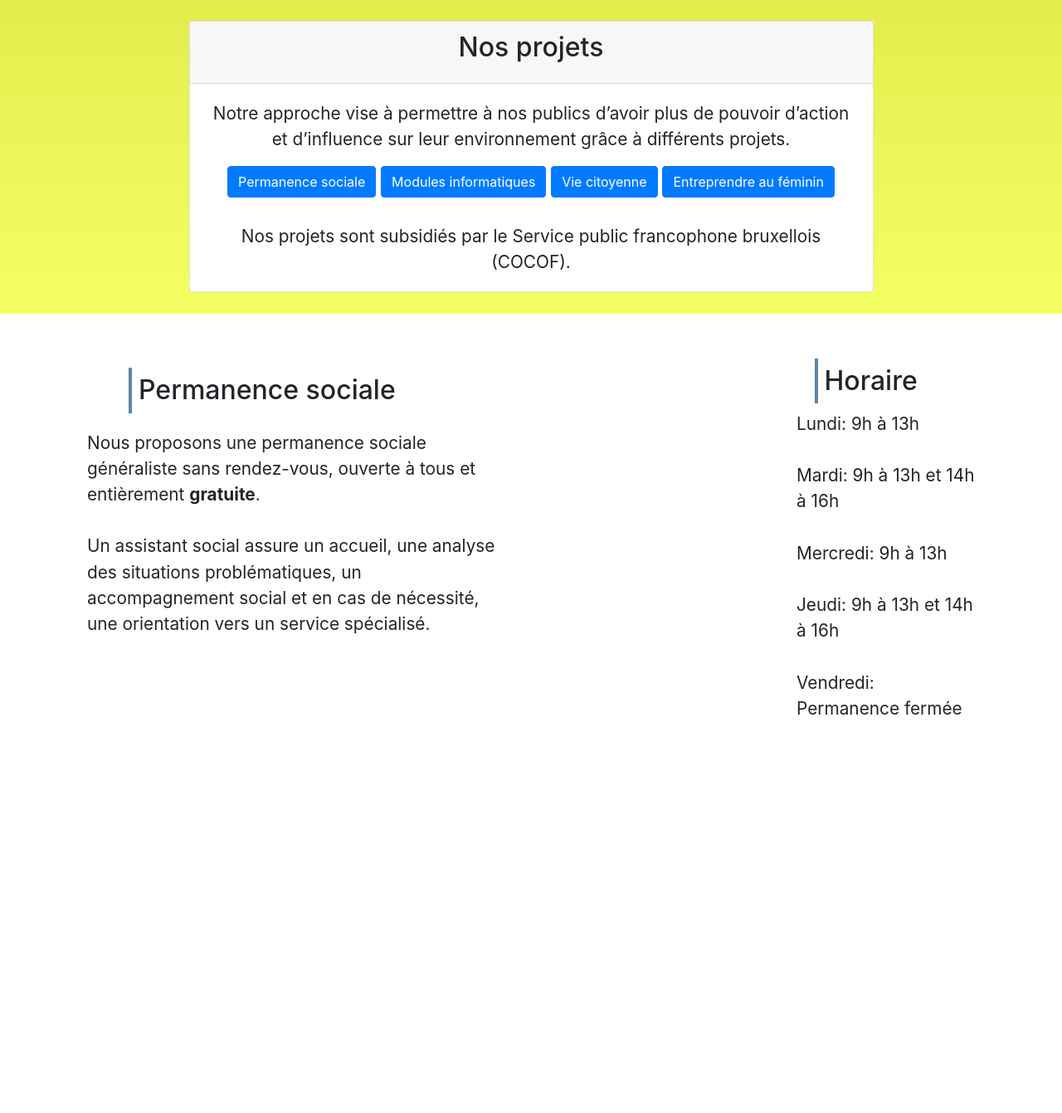
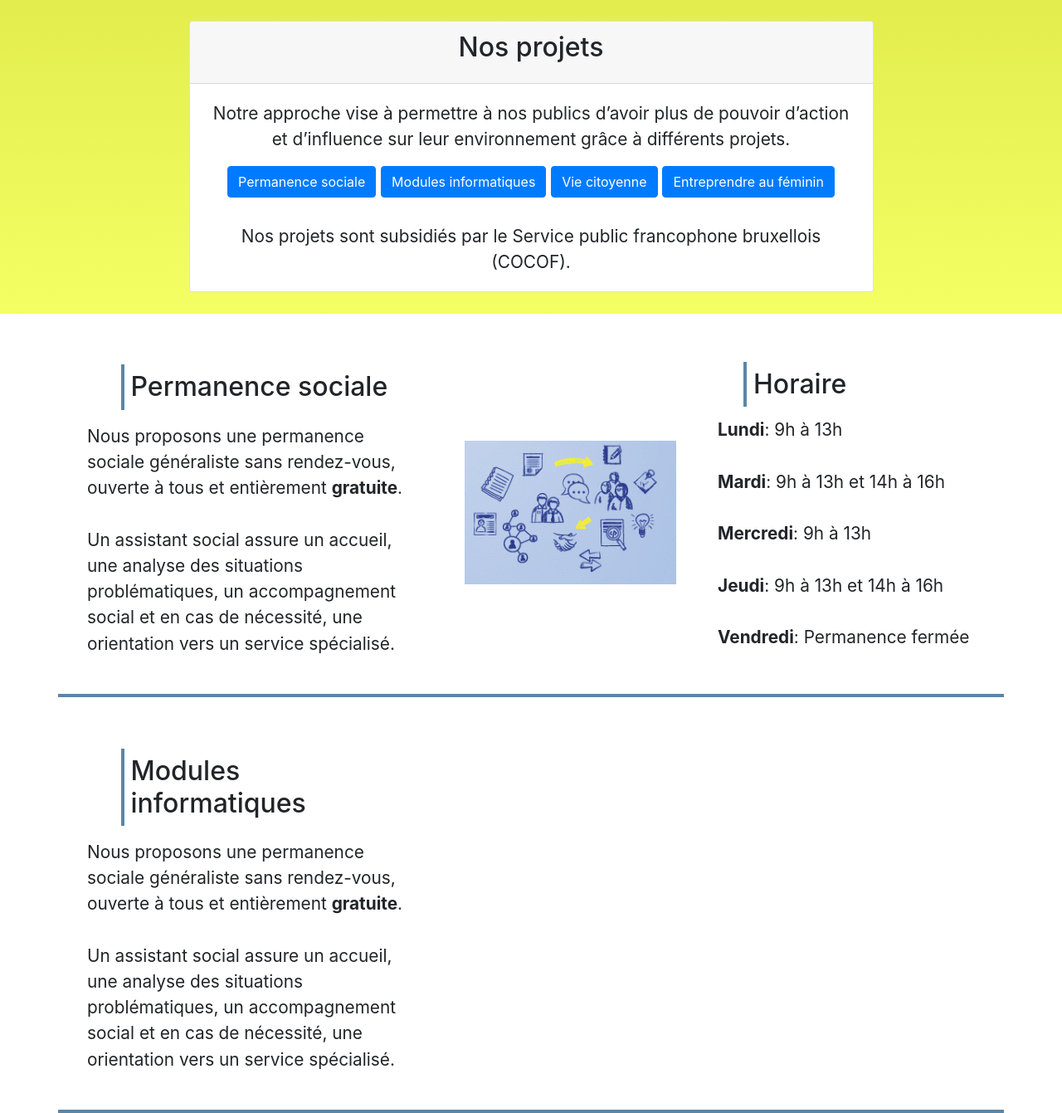
Before and after one commit to RomainVandevoorde/multipage-website-in-php, a PHP site: page /projets.php in a window 1280 px wide. Shown: the part 244-1585 px from the top of the page at 83% size. Before the commit the page ends 1105 px from the top, so only its background shows below. Run offline with PHP 8.4, Linux system fonts and the light colour scheme.

Commit message:
ProjetsPermSocEnd

```diff
--- a/assets/style/style.css
+++ b/assets/style/style.css
@@ -51,7 +51,7 @@ body {
  padding-bottom: 15%;
 }
 
-.projetsTitle {
+.proTitle {
   border-left: solid #5b86a8 4px;
   margin-left: 10%;
   margin-top: 4%;
@@ -59,11 +59,18 @@ body {
   padding: 0.5rem;
 }
 
-.projetsCard {
+.proCard {
   border: none;
 }
 
-#PermSoc {
-  width: 100%;
-  padding: none;
+@media screen and (min-width: 768px){
+  .proImg {padding-top: 8rem}
 }
+
+@media screen and (max-width: 768px){
+  .proImg {margin-left: 25%;}
+}
+
+.proDiv {
+  border-bottom: solid #5b86a8 4px;
+}
--- a/index.php
+++ b/index.php
@@ -4,7 +4,7 @@ require __DIR__.'/templates/header.php';
 
 ?>
 
-<!-- 1 Card-Acceuil : besoin d'une illustration à sa droite-->
+<!-- 1 Card-Acceuil : need illustration to his right & link to Projets-page -->
 
 <div class="blueBack">
   <div class="container">
@@ -29,7 +29,7 @@ require __DIR__.'/templates/header.php';
   </div>
 </div>
 
-<!-- 2 Card-Deck-Equipe : Problème de scroll-bar horizontale & not responsive-->
+<!-- 2 Card-Deck-Equipe : horizontal scroll-bar problem & not responsive-->
 
 <div id="teamDiv">
   <h1 class="divTitle text-center">L'équipe</h1>
@@ -72,7 +72,7 @@ require __DIR__.'/templates/header.php';
   </div>
 </div>
 
-<!-- 3 Card-CASG : à cacher-->
+<!-- 3 Card-CASG : to hidden -->
 
 <div class="blueBack">
 <div class="container">
--- a/projets.php
+++ b/projets.php
@@ -4,7 +4,7 @@ require __DIR__.'/templates/header.php';
 
  ?>
 
-<!-- Projet-Acceuil : à redesigner voir remplacer par une sidebar -->
+<!-- Projet-Acceuil : to redesign maybe to replace with a sidebar, inputs not responsive-->
 
  <div class="yellowBack">
    <div class="container">
@@ -16,8 +16,8 @@ require __DIR__.'/templates/header.php';
             </div>
             <div class="card-body">
               <p class="card-text">Notre approche vise à permettre à nos publics d’avoir plus de pouvoir d’action et d’influence sur leur environnement grâce à différents projets.</p>
-              <a href="#PermSoc" class="btn btn-primary">Permanence sociale</a>
-              <a href="#" class="btn btn-primary">Modules informatiques</a>
+              <a href="#permSoc" class="btn btn-primary">Permanence sociale</a>
+              <a href="#modInfo" class="btn btn-primary">Modules informatiques</a>
               <a href="#" class="btn btn-primary">Vie citoyenne</a>
               <a href="#" class="btn btn-primary">Entreprendre au féminin</a>
               <p class="card-text"></br>Nos projets sont subsidiés par le Service public francophone bruxellois (COCOF).</p>
@@ -28,35 +28,59 @@ require __DIR__.'/templates/header.php';
    </div>
  </div>
 
- <!-- Div-Permanence-Sociale -->
+ <!-- Div-Permanence-Sociale +- responsive except col-sm with GoogleChrome -->
 
-<div class="container" id="PermSoc">
+<div class="container proDiv" id="permSoc">
   <div class="row">
-    <div class="col-sm-12 col-md-12 col-lg-8 col-xl-6">
-      <div class="card projetsCard">
+    <div class="col-sm-12 col-md-12 col-lg-5 col-xl-5">
+      <div class="card proCard">
         <div class="card-body">
-          <h2 class="card-title projetsTitle">Permanence sociale</h2>
+          <h2 class="card-title proTitle">Permanence sociale</h2>
           <p class="card-text">Nous proposons une permanence sociale généraliste sans rendez-vous, ouverte à tous et entièrement <b>gratuite</b>.</br></br>
             Un assistant social assure un accueil, une analyse des situations problématiques, un accompagnement social et en cas de nécessité, une orientation vers un service spécialisé.</p>
         </div>
       </div>
      </div>
-     <div class="col-sm-12 col-md-12 col-lg-2 col-xl-3">
-
+     <div class="col-sm-12 col-md-6 col-lg-3 col-xl-3">
+       <img src="assets/img/image-perm.png" class="img-fluid proImg" alt="Responsive image">
      </div>
-     <div class="col-sm-12 col-md-12 col-lg-2 col-xl-3">
-       <div class="card projetsCard">
+     <div class="col-sm-12 col-md-6 col-lg-4 col-xl-4">
+       <div class="card proCard">
          <div class="card-body">
-           <h2 class="card-title projetsTitle">Horaire</h2>
-           <p class="card-text">Lundi: 9h à 13h</br></br>
-            Mardi: 9h à 13h et 14h à 16h</br></br>
-            Mercredi: 9h à 13h</br></br>
-            Jeudi: 9h à 13h et 14h à 16h</br></br>
-            Vendredi: Permanence fermée</p>
+           <h2 class="card-title proTitle">Horaire</h2>
+           <p class="card-text permHor" id="">
+            <b>Lundi</b>: 9h à 13h</br></br>
+            <b>Mardi</b>: 9h à 13h et 14h à 16h</br></br>
+            <b>Mercredi</b>: 9h à 13h</br></br>
+            <b>Jeudi</b>: 9h à 13h et 14h à 16h</br></br>
+            <b>Vendredi</b>: Permanence fermée</p>
          </div>
        </div>
      </div>
   </div>
 </div>
 
- <!-- Div-Module-Informatique -->
+<!-- Div-Module-Informatique -->
+
+<div class="container proDiv" id="modInfo">
+  <div class="row">
+    <div class="col-sm-12 col-md-12 col-lg-5 col-xl-5">
+      <div class="card proCard">
+        <div class="card-body">
+          <h2 class="card-title proTitle">Modules informatiques</h2>
+          <p class="card-text">Nous proposons une permanence sociale généraliste sans rendez-vous, ouverte à tous et entièrement <b>gratuite</b>.</br></br>
+            Un assistant social assure un accueil, une analyse des situations problématiques, un accompagnement social et en cas de nécessité, une orientation vers un service spécialisé.</p>
+        </div>
+      </div>
+     </div>
+     <div class="col-sm-12 col-md-6 col-lg-3 col-xl-3">
+
+     </div>
+     <div class="col-sm-12 col-md-6 col-lg-4 col-xl-4">
+
+     </div>
+  </div>
+</div>
+
+<!-- Div-Vie-Citoyenne -->
+<!-- Div-Entreprendre-au-féminin -->
```
